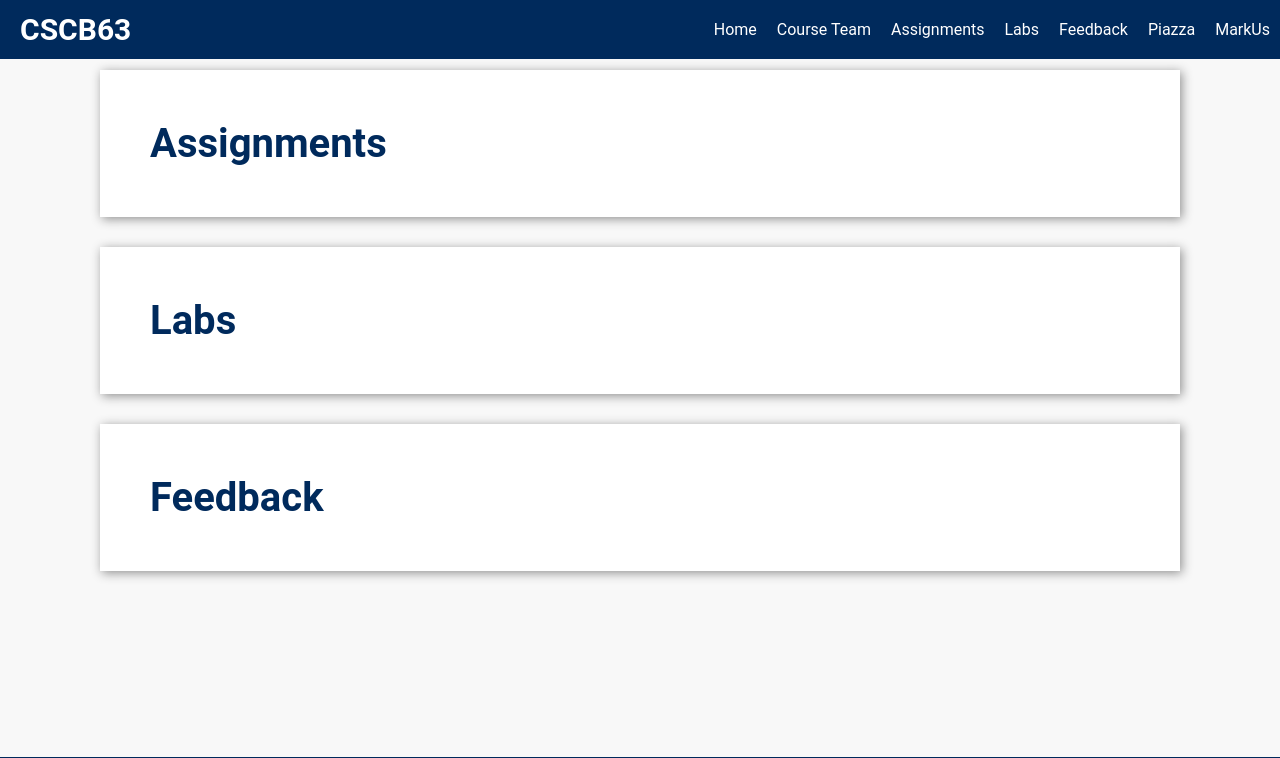
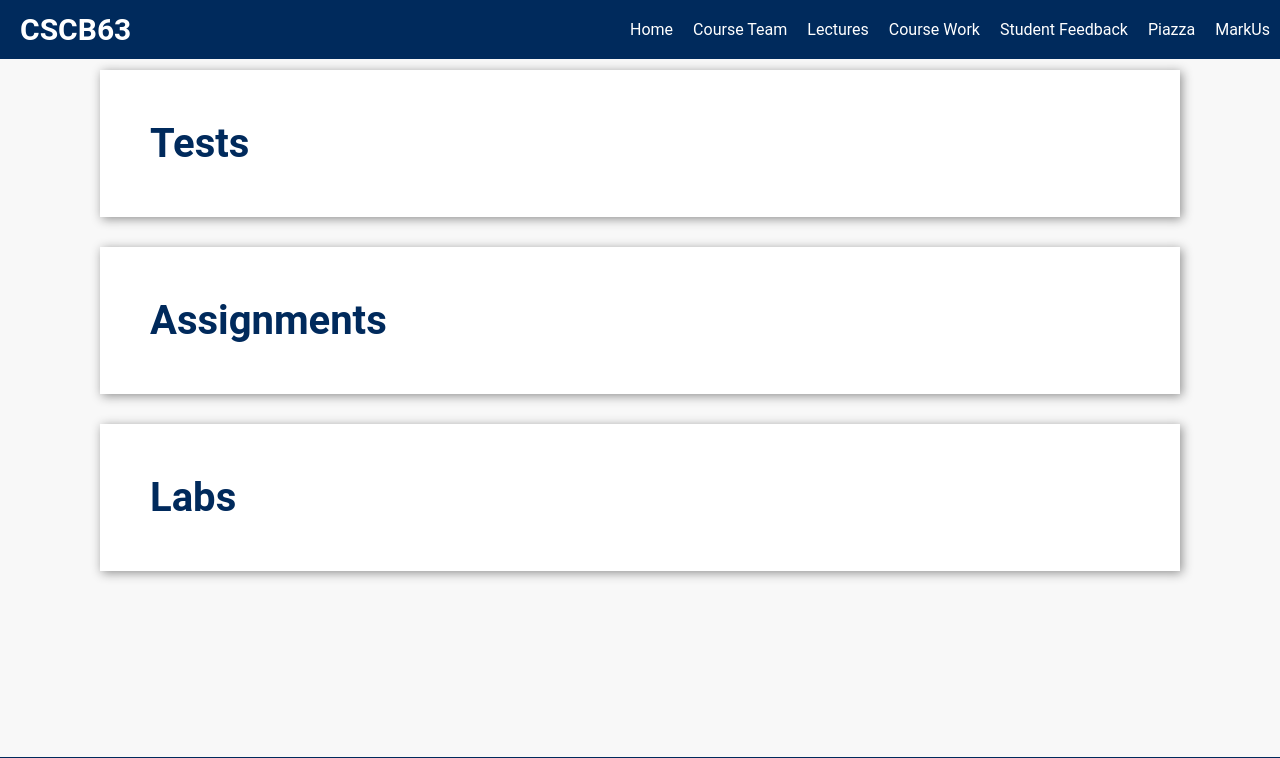
Before and after one commit to David-Huynh/CourseWebsite, a Flask app: template src/templates/assignments.html in a window 1280 px wide. Shown: the top 758 px of the page. Run offline with Flask 2, Linux system fonts and the light colour scheme; the template is opened without the code that fills it, so the values that code supplies are empty.

Commit message:
Added google forms for feedback link

```diff
--- a/src/templates/assignments.html
+++ b/src/templates/assignments.html
@@ -18,9 +18,9 @@
                     <ul class="desktopList">
                         <li><a href="./index.html">Home</a></li>
                         <li><a href="./index.html#courseTeam">Course Team</a></li>
-                        <li><a href="./assignments.html">Assignments</a></li>
-                        <li><a href="./assignments.html#labs">Labs</a></li>
-                        <li><a href="./assignments.html#feedback">Feedback</a></li>
+                        <li><a href="./index.html#lectures">Lectures</a></li>
+                        <li><a href="./assignments.html">Course Work</a></li>
+                        <li><a href="https://forms.gle/YGwBkKVCyoEG7zbGA" target="_blank">Student Feedback</a></li>
                         <li><a href="http://piazza.com/utoronto.ca/winter2021/cscb63h3slec01/home" target="_blank">Piazza</a></li>
                         <li><a href="https://markus.utsc.utoronto.ca/cscb63w21" target="_blank">MarkUs</a></li>
                     </ul>
@@ -29,6 +29,16 @@
         </header>
         <!-- Page Content -->
         <div class="content">
+            <!-- Tests Card -->
+            <div class="card">
+                <h1 class="cardTitle">
+                    <a name="#feedback">
+                        Tests
+                    </a>
+                </h1>
+                <div class="cardContent">
+                </div>
+            </div>
             <!-- Assignments Card -->
             <div class="card">
                 <h1 class="cardTitle">
@@ -47,16 +57,7 @@
                 <div class="cardContent">
                 </div>
             </div>
-            <!-- Feedback Card -->
-            <div class="card">
-                <h1 class="cardTitle">
-                    <a name="#feedback">
-                        Feedback
-                    </a>
-                </h1>
-                <div class="cardContent">
-                </div>
-            </div>
+
         </div>
         <!-- Footer Credits -->
         <footer>
--- a/src/templates/index.html
+++ b/src/templates/index.html
@@ -18,9 +18,9 @@
                     <ul class="desktopList">
                         <li><a href="./index.html">Home</a></li>
                         <li><a href="./index.html#courseTeam">Course Team</a></li>
-                        <li><a href="./assignments.html">Assignments</a></li>
-                        <li><a href="./assignments.html#labs">Labs</a></li>
-                        <li><a href="./assignments.html#feedback">Feedback</a></li>
+                        <li><a href="./index.html#lectures">Lectures</a></li>
+                        <li><a href="./assignments.html">Course Work</a></li>
+                        <li><a href="https://forms.gle/YGwBkKVCyoEG7zbGA" target="_blank">Feedback</a></li>
                         <li><a href="http://piazza.com/utoronto.ca/winter2021/cscb63h3slec01/home" target="_blank">Piazza</a></li>
                         <li><a href="https://markus.utsc.utoronto.ca/cscb63w21" target="_blank">MarkUs</a></li>
                     </ul>
```
